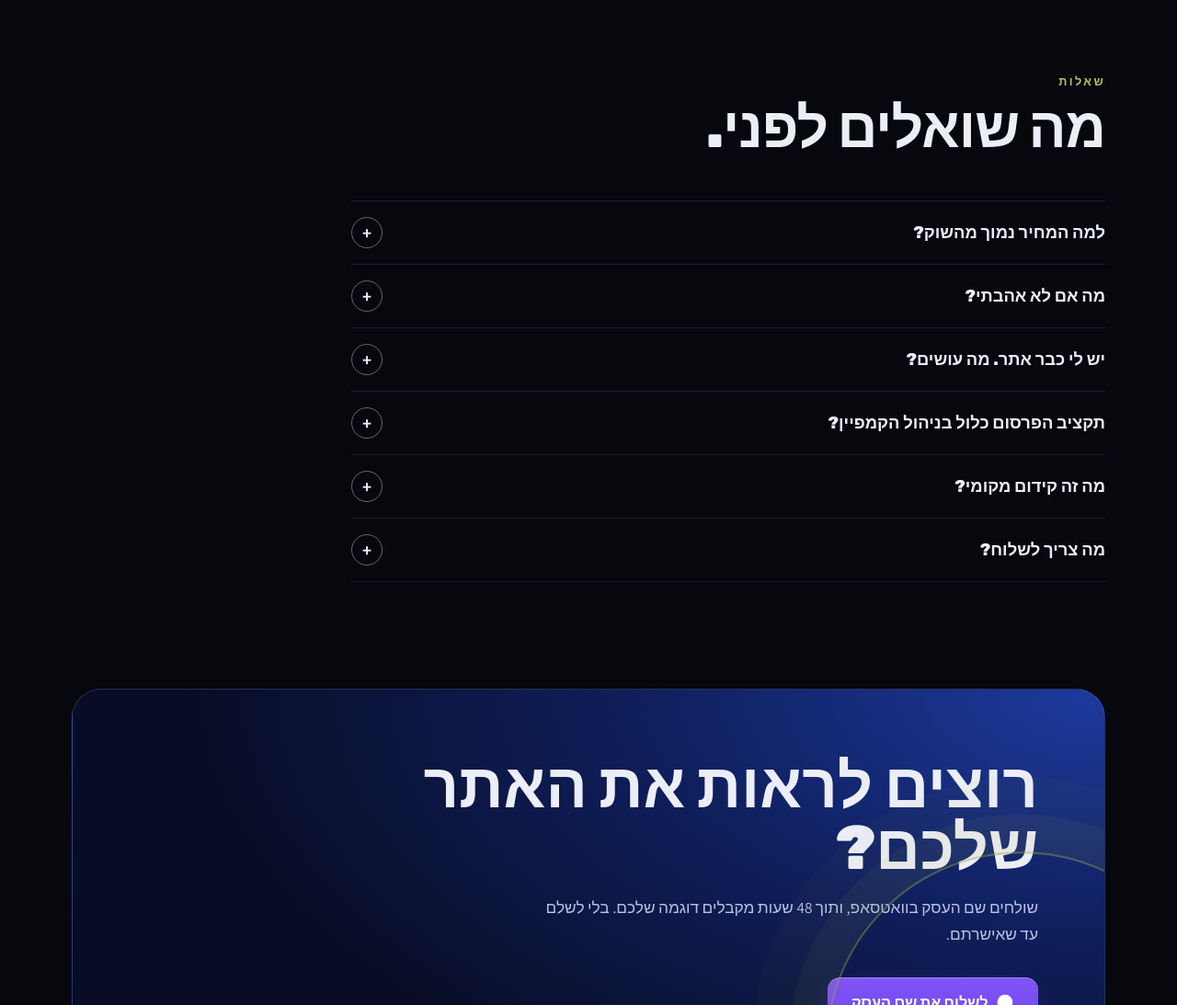
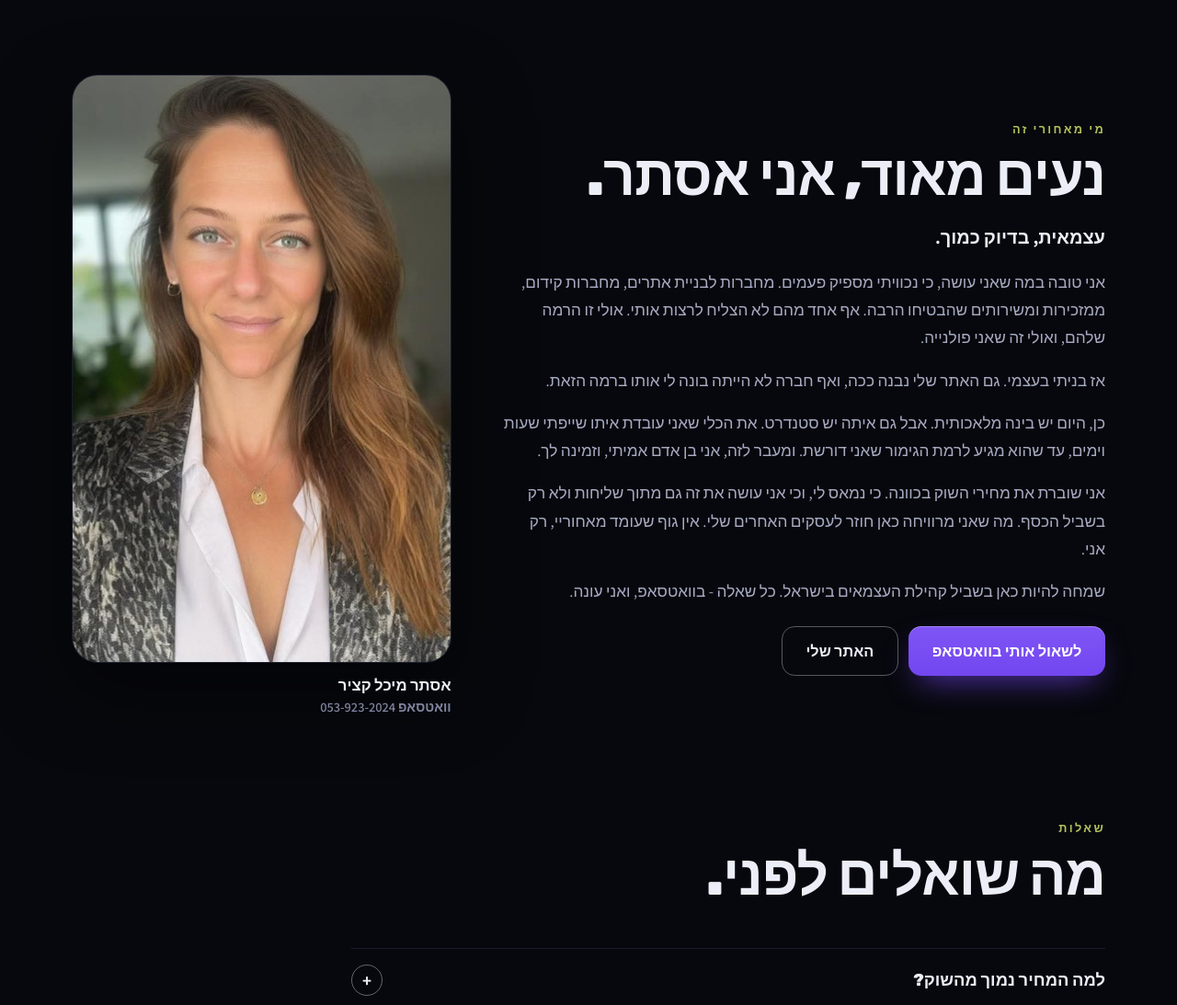
Before and after one commit to amak-sites/amak-sites.github.io, a plain HTML site: page catalog/index.html in a window 1280 px wide. Shown: the part 8460-9553 px from the top of the page at 92% size. Drawn offline with Linux system fonts and the light colour scheme.

Commit message:
Catalog: personal about section with photo
Co-Authored-By: Claude Opus 5.5 <noreply@anthropic.com>
Claude-Session: https://claude.ai/code/session_0158qrW3VfpYg3aDNfBGCeNa

```diff
--- a/catalog/index.html
+++ b/catalog/index.html
@@ -88,6 +88,19 @@ h2.t{font:900 clamp(2.2rem,5vw,3.8rem)/1.02 var(--d);letter-spacing:-.015em}
 .step p{color:var(--soft);position:relative}
 
 /* packages */
+
+/* about */
+.about{display:grid;grid-template-columns:minmax(0,1.35fr) minmax(0,.85fr);gap:56px;align-items:center}
+.about .ph{position:relative}
+.about .ph img{width:100%;aspect-ratio:1;object-fit:cover;border-radius:28px;display:block;border:1px solid var(--line);box-shadow:0 30px 80px rgba(0,0,0,.5)}
+.about .ph::before{content:"";position:absolute;inset:-18px;border-radius:36px;background:radial-gradient(closest-side,rgba(28,63,174,.55),transparent);z-index:-1}
+.about .sig{margin-top:14px;font:800 1.05rem var(--d);color:var(--ink)}
+.about .sig small{display:block;font:600 .9rem var(--b);color:var(--mute);margin-top:.2rem}
+.about h2{margin:.4rem 0 1.2rem}
+.about p{color:var(--soft);font-size:1.08rem;line-height:1.75;margin:0 0 1rem}
+.about p.lead{color:var(--ink);font-size:1.25rem;font-weight:700}
+.about .acts{display:flex;gap:.7rem;flex-wrap:wrap;margin-top:1.4rem}
+@media (max-width:820px){.about{grid-template-columns:1fr;gap:28px}.about .ph{max-width:340px;margin:0 auto}}
 /* comparison table */
 .sr{position:absolute;width:1px;height:1px;overflow:hidden;clip:rect(0 0 0 0);white-space:nowrap}
 .cmpw{overflow-x:auto;-webkit-overflow-scrolling:touch;border-radius:24px;border:1px solid var(--line);background:linear-gradient(180deg,var(--card2),var(--card))}
@@ -303,6 +316,20 @@ footer .wrap{display:flex;justify-content:space-between;gap:1rem;flex-wrap:wrap}
  <div class="legend"><span><i></i>טווח מקובל בשוק</span><span><i class="u"></i>המחיר כאן</span><span>לפי מחירונים של חברות שיווק ובניית אתרים בישראל, נבדק בנובמבר 2026. חלקם לפני מע"מ.</span></div>
 </div></section>
 
+<section class="s" id="about" style="padding-top:0"><div class="wrap"><div class="about rv">
+ <div class="tx">
+  <span class="eye">מי מאחורי זה</span>
+  <h2 class="t">נעים מאוד, אני אסתר.</h2>
+  <p class="lead">עצמאית, בדיוק כמוך.</p>
+  <p>אני טובה במה שאני עושה, כי נכוויתי מספיק פעמים. מחברות לבניית אתרים, מחברות קידום, ממזכירות ומשירותים שהבטיחו הרבה. אף אחד מהם לא הצליח לרצות אותי. אולי זו הרמה שלהם, ואולי זה שאני פולנייה.</p>
+  <p>אז בניתי בעצמי. גם האתר שלי נבנה ככה, ואף חברה לא הייתה בונה לי אותו ברמה הזאת.</p>
+  <p>כן, היום יש בינה מלאכותית. אבל גם איתה יש סטנדרט. את הכלי שאני עובדת איתו שייפתי שעות וימים, עד שהוא מגיע לרמת הגימור שאני דורשת. ומעבר לזה, אני בן אדם אמיתי, וזמינה לך.</p>
+  <p>אני שוברת את מחירי השוק בכוונה. כי נמאס לי, וכי אני עושה את זה גם מתוך שליחות ולא רק בשביל הכסף. מה שאני מרוויחה כאן חוזר לעסקים האחרים שלי. אין גוף שעומד מאחוריי, רק אני.</p>
+  <p>שמחה להיות כאן בשביל קהילת העצמאים בישראל. כל שאלה - בוואטסאפ, ואני עונה.</p>
+  <div class="acts"><a class="btn hot" data-wa="היי אסתר, ראיתי את הקטלוג ויש לי שאלה" href="https://wa.me/972539232024" target="_blank" rel="noopener">לשאול אותי בוואטסאפ</a><a class="btn line" href="https://backtosource-mentoring.com/" target="_blank" rel="noopener">האתר שלי</a></div>
+ </div>
+ <div class="ph"><img src="img/esther.jpg" alt="אסתר מיכל קציר" loading="lazy" width="640" height="640"><div class="sig">אסתר מיכל קציר<small>וואטסאפ 053-923-2024</small></div></div>
+</div></div></section>
 <section class="s" id="faq" style="padding-top:0"><div class="wrap">
  <div class="sh rv"><span class="eye">שאלות</span><h2 class="t">מה שואלים לפני.</h2></div>
  <div class="faq rv">
```
Also changed, not shown: catalog/img/esther.jpg (added).
